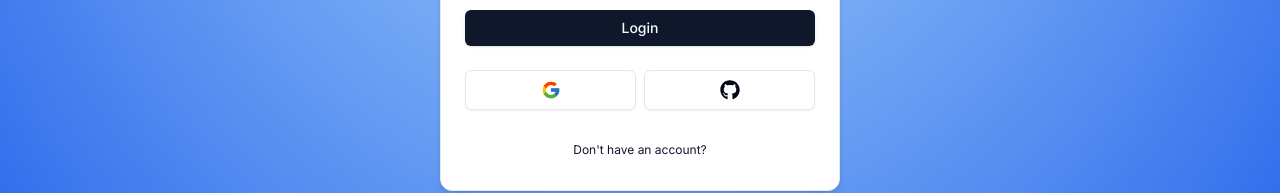
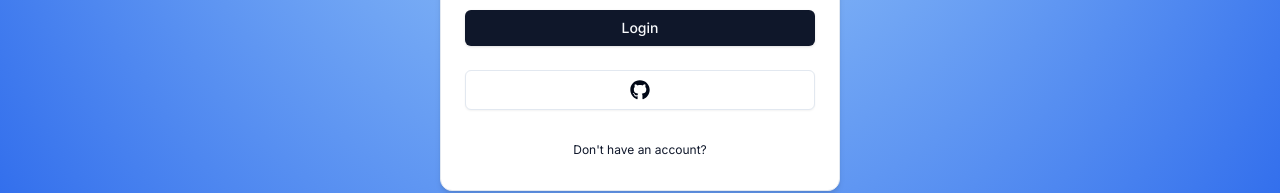
Before and after one commit to ManasSin/Authentication-Toolbox, a Next.js app: page /auth/login in a window 1280 px wide. Shown: the part 448-641 px from the top of the page. Built offline with nearby package versions, Linux system fonts and the light colour scheme.

Commit message:
FEAT: sign-in functionality with GitHub

```diff
--- a/components/auth/Social.tsx
+++ b/components/auth/Social.tsx
@@ -1,20 +1,33 @@
 "use client";
 
 import { FC } from "react";
+import { signIn } from "next-auth/react";
 
 import { FcGoogle, FaGithub } from "@/components/Icons";
 import { Button } from "@/components/ui/button";
+import { DEFAULT_LOGIN_REDIRECT } from "@/routes";
 
 interface SocialProps {}
 
 const Social: FC<SocialProps> = ({}) => {
+  const onClick = (provider: "google" | "github") => {
+    signIn(provider, {
+      callbackUrl: DEFAULT_LOGIN_REDIRECT,
+    });
+  };
+
   return (
     <div className="flex items-center w-full gap-x-2">
-      <Button variant="outline" size="lg" className="w-full" onClick={() => {}}>
+      {/* <Button variant="outline" size="lg" className="w-full" onClick={() => {}}>
         <FcGoogle className="h-5 w-5" />
-      </Button>
+      </Button> */}
 
-      <Button variant="outline" size="lg" className="w-full" onClick={() => {}}>
+      <Button
+        variant="outline"
+        size="lg"
+        className="w-full"
+        onClick={() => onClick("github")}
+      >
         <FaGithub className="h-5 w-5" />
       </Button>
     </div>
```
